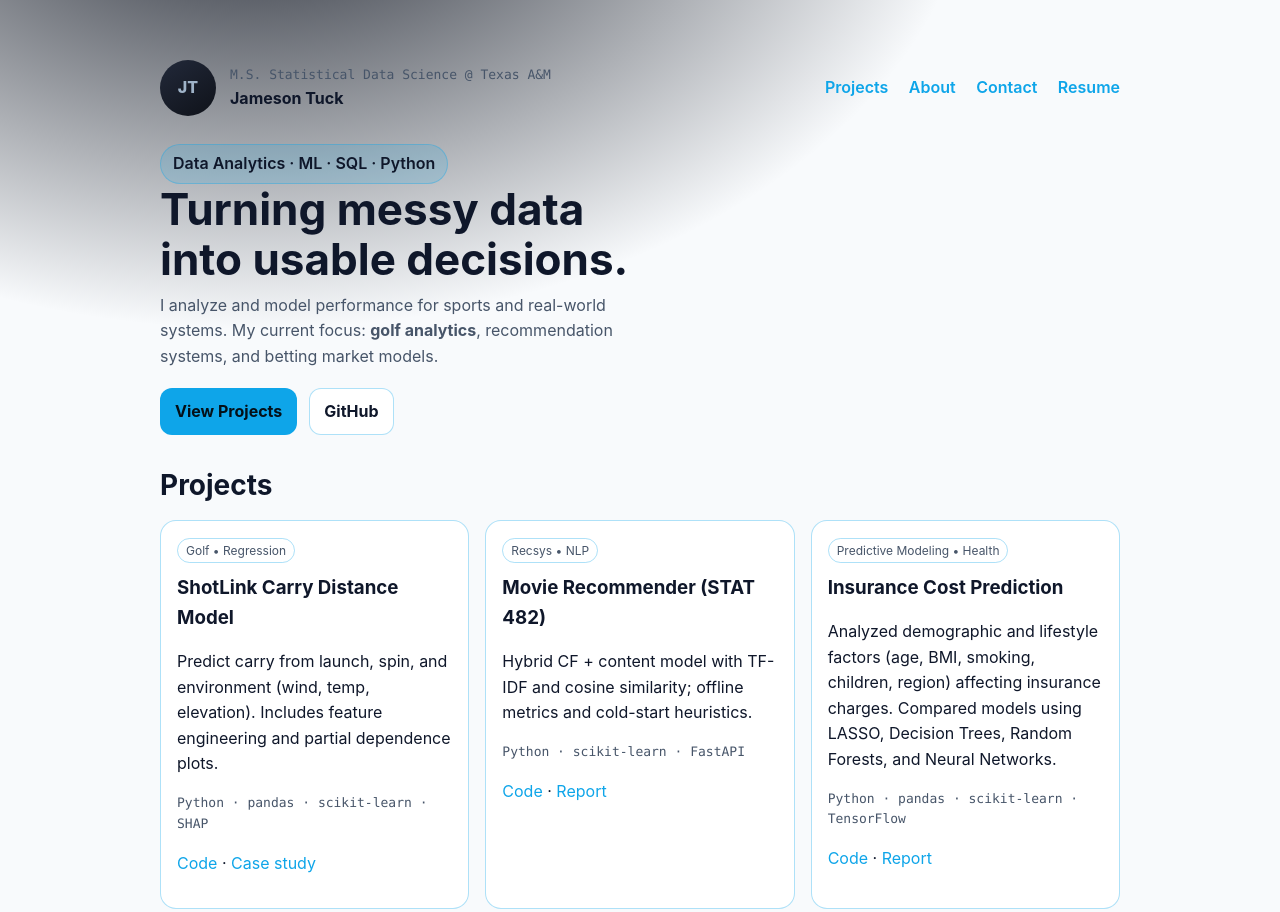
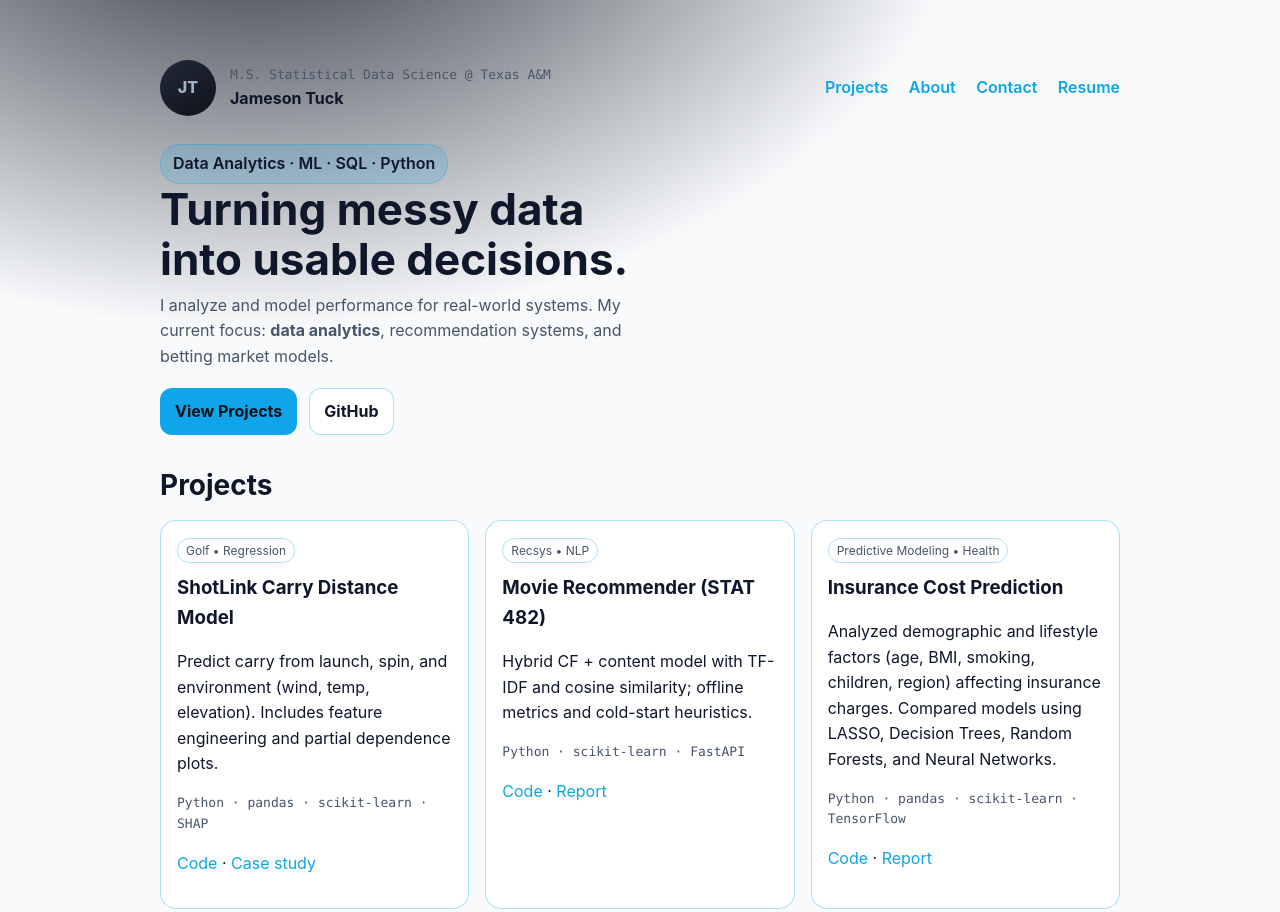
Before and after one commit to jamesontuck1/jamesontuck1.github.io, a plain HTML site: page index.html in a window 1280 px wide. Shown: the top 912 px of the page. Drawn offline with Linux system fonts and the light colour scheme.

Commit message:
Update index.html

```diff
--- a/index.html
+++ b/index.html
@@ -91,8 +91,8 @@
         <span class="pill">Data Analytics · ML · SQL · Python</span>
         <h1>Turning messy data into usable decisions.</h1>
         <p>
-          I analyze and model performance for sports and real-world systems. My current focus:
-          <strong>golf analytics</strong>, recommendation systems, and betting market models.
+          I analyze and model performance for real-world systems. My current focus:
+          <strong>data analytics</strong>, recommendation systems, and betting market models.
         </p>
         <div class="cta">
           <a class="btn primary" href="#projects">View Projects</a>
```
